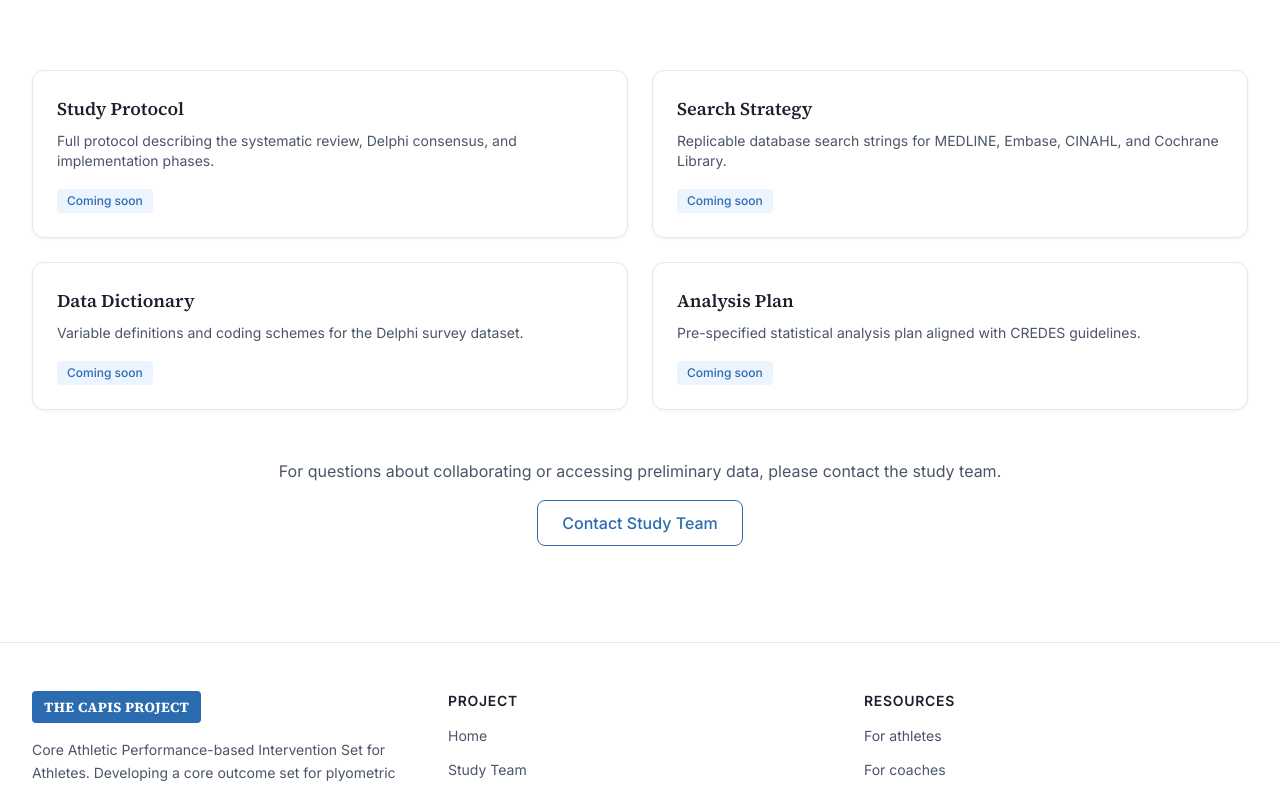
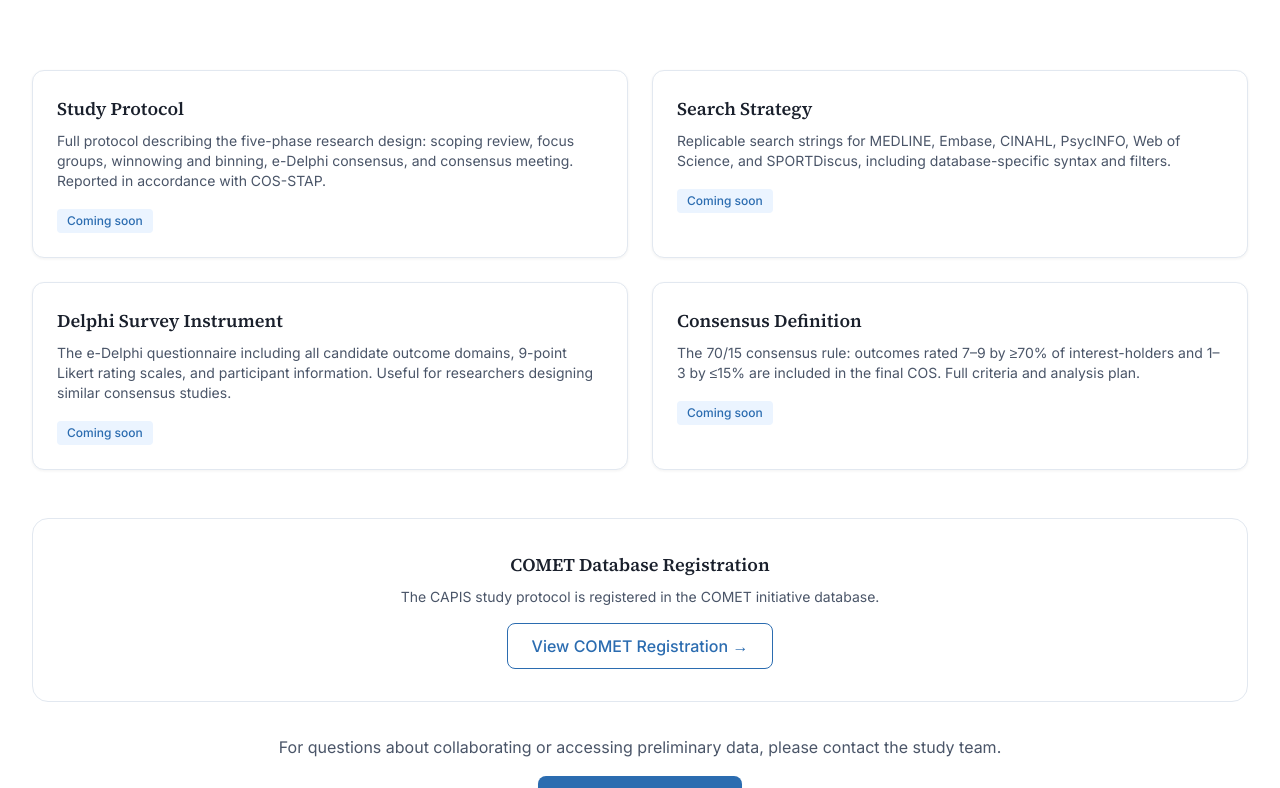
Before and after one commit to LoaizaBetancur/CAPIS-Project-Website, a Next.js app: page /resources/researchers in a window 1280 px wide. Shown: the part 480-1268 px from the top of the page. Built offline with nearby package versions, Linux system fonts and the light colour scheme.

Commit message:
Update page.tsx

```diff
--- a/app/resources/researchers/page.tsx
+++ b/app/resources/researchers/page.tsx
@@ -16,6 +16,7 @@ export default function ResourcesResearchersPage() {
           <h1 className="text-display-lg mb-4">Resources for researchers</h1>
           <p className="text-lead text-text-muted">
             Study protocols, methodological documents, and research outputs from the CAPIS project.
+            This study is registered in the COMET database (ID: 3589).
           </p>
         </div>
       </SectionWrapper>
@@ -26,7 +27,9 @@ export default function ResourcesResearchersPage() {
             <Card>
               <h3 className="font-display text-lg font-semibold mb-2">Study Protocol</h3>
               <p className="text-sm text-text-muted mb-4">
-                Full protocol describing the systematic review, Delphi consensus, and implementation phases.
+                Full protocol describing the five-phase research design: scoping review,
+                focus groups, winnowing and binning, e-Delphi consensus, and consensus meeting.
+                Reported in accordance with COS-STAP.
               </p>
               <span className="inline-block rounded bg-accent-soft px-2.5 py-1 text-xs font-medium text-accent">
                 Coming soon
@@ -35,25 +38,29 @@ export default function ResourcesResearchersPage() {
             <Card>
               <h3 className="font-display text-lg font-semibold mb-2">Search Strategy</h3>
               <p className="text-sm text-text-muted mb-4">
-                Replicable database search strings for MEDLINE, Embase, CINAHL, and Cochrane Library.
+                Replicable search strings for MEDLINE, Embase, CINAHL, PsycINFO, Web of Science,
+                and SPORTDiscus, including database-specific syntax and filters.
               </p>
               <span className="inline-block rounded bg-accent-soft px-2.5 py-1 text-xs font-medium text-accent">
                 Coming soon
               </span>
             </Card>
             <Card>
-              <h3 className="font-display text-lg font-semibold mb-2">Data Dictionary</h3>
+              <h3 className="font-display text-lg font-semibold mb-2">Delphi Survey Instrument</h3>
               <p className="text-sm text-text-muted mb-4">
-                Variable definitions and coding schemes for the Delphi survey dataset.
+                The e-Delphi questionnaire including all candidate outcome domains,
+                9-point Likert rating scales, and participant information. Useful for
+                researchers designing similar consensus studies.
               </p>
               <span className="inline-block rounded bg-accent-soft px-2.5 py-1 text-xs font-medium text-accent">
                 Coming soon
               </span>
             </Card>
             <Card>
-              <h3 className="font-display text-lg font-semibold mb-2">Analysis Plan</h3>
+              <h3 className="font-display text-lg font-semibold mb-2">Consensus Definition</h3>
               <p className="text-sm text-text-muted mb-4">
-                Pre-specified statistical analysis plan aligned with CREDES guidelines.
+                The 70/15 consensus rule: outcomes rated 7–9 by ≥70% of interest-holders
+                and 1–3 by ≤15% are included in the final COS. Full criteria and analysis plan.
               </p>
               <span className="inline-block rounded bg-accent-soft px-2.5 py-1 text-xs font-medium text-accent">
                 Coming soon
@@ -61,11 +68,21 @@ export default function ResourcesResearchersPage() {
             </Card>
           </div>
 
-          <div className="mt-12 text-center">
+          <div className="mt-12 rounded-xl border border-border bg-surface p-8 text-center">
+            <h3 className="font-display text-lg font-semibold mb-2">COMET Database Registration</h3>
+            <p className="text-sm text-text-muted mb-4">
+              The CAPIS study protocol is registered in the COMET initiative database.
+            </p>
+            <Button href="https://www.comet-initiative.org/Studies/Details/3589" external variant="secondary">
+              View COMET Registration →
+            </Button>
+          </div>
+
+          <div className="mt-8 text-center">
             <p className="text-body text-text-muted mb-4">
               For questions about collaborating or accessing preliminary data, please contact the study team.
             </p>
-            <Button href="/team" variant="secondary">
+            <Button href="mailto:andresfelipe.loaizabetancur@adelaide.edu.au" variant="primary">
               Contact Study Team
             </Button>
           </div>
```
